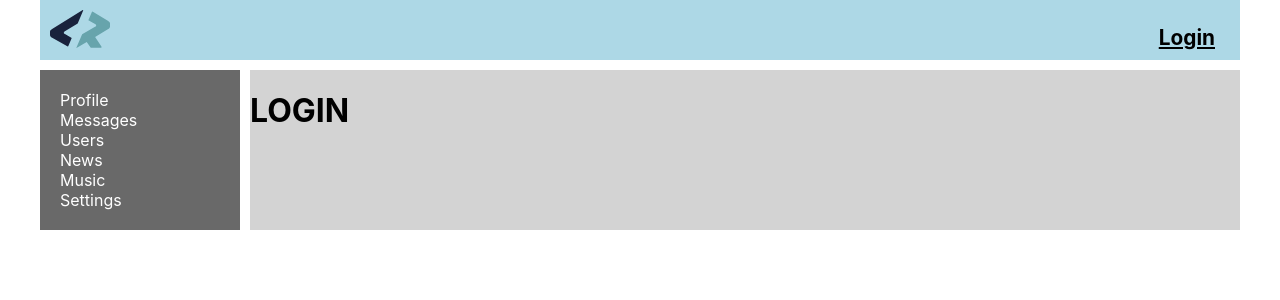
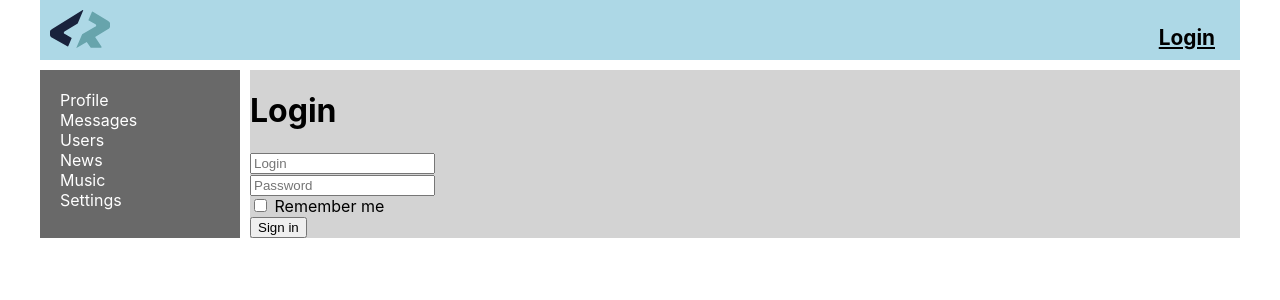
Before and after one commit to MonaMag/social-net-ts, a React (Create React App) app: page /login in a window 1280 px wide. Shown: the top 300 px of the page. Built offline with nearby package versions, Linux system fonts and the light colour scheme; no server answers.

Commit message:
L75  Used redux-form in Login.tsx

```diff
--- a/package.json
+++ b/package.json
@@ -13,6 +13,7 @@
     "@types/react-dom": "^17.0.3",
     "@types/react-router-dom": "^5.1.7",
     "@types/redux": "^3.6.0",
+    "@types/redux-form": "^8.3.2",
     "axios": "^0.21.1",
     "gh-pages": "^3.2.0",
     "react": "^17.0.2",
@@ -20,6 +21,7 @@
     "react-redux": "^7.2.4",
     "react-router-dom": "^5.2.0",
     "react-scripts": "4.0.3",
+    "redux-form": "^8.3.7",
     "redux-thunk": "^2.3.0",
     "typescript": "^4.1.2",
     "web-vitals": "^1.0.1"
--- a/src/App.tsx
+++ b/src/App.tsx
@@ -9,7 +9,7 @@
 import UsersContainer from "./components/Users/UsersContainer";
 import ProfileContainer from "./components/Profile/ProfileContainer";
 import HeaderContainer from "./components/Header/HeaderContainer";
-import Login from "./components/Login/Login";
+import {Login} from "./components/Login/Login";
 
 
 
--- a/src/components/Login/Login.tsx
+++ b/src/components/Login/Login.tsx
@@ -1,8 +1,43 @@
 import React from 'react';
+import {Field, InjectedFormProps, reduxForm} from "redux-form";
+
+type FormDataType = {
+    login: string
+    password: string
+    rememberMe: boolean
+}
 
 
-const Login = (props: any) => {
-    return  <h1>LOGIN</h1>
+export const Login = () => {
+    const handleSubmit = (formData: FormDataType) => {
+        console.log(formData);
+    }
+    return <div>
+        <h1>Login</h1>
+        <LoginReduxForm onSubmit={handleSubmit}/>
+    </div>
 }
 
-export default Login;
+//* Login form component ----------------------------------------
+
+const LoginForm: React.FC<InjectedFormProps<FormDataType>> = (props) => {
+    return (
+        <form onSubmit={props.handleSubmit}>
+            <div>
+                <Field name={'login'} placeholder={"Login"} component={'input'}/>
+            </div>
+            <div>
+                <Field name={'password'} placeholder={"Password"} component={'input'}/>
+            </div>
+            <div>
+                <Field name={'rememberMe'} type={"checkbox"} component={'input'}/> Remember me
+            </div>
+            <div>
+                <button>Sign in</button>
+            </div>
+        </form>
+    )
+}
+
+
+const LoginReduxForm =  reduxForm<FormDataType>({form: 'login'})(LoginForm)
--- a/src/redux/redux-store.ts
+++ b/src/redux/redux-store.ts
@@ -4,6 +4,7 @@
 import usersReducer from "./users-reducer";
 import authReducer from "./auth-reducer";
 import ThunkMiddleware from 'redux-thunk';
+import { reducer as formReducer } from 'redux-form'
 
 
 const rootReducer = combineReducers({
@@ -11,6 +12,7 @@
     dialogsPage: dialogsReducer,
     usersPage: usersReducer,
     auth: authReducer,
+    form: formReducer
 });
 
 //creating state and store type
```
Also changed, not shown: 1 other file (tests, documents, lock files or other folders).
